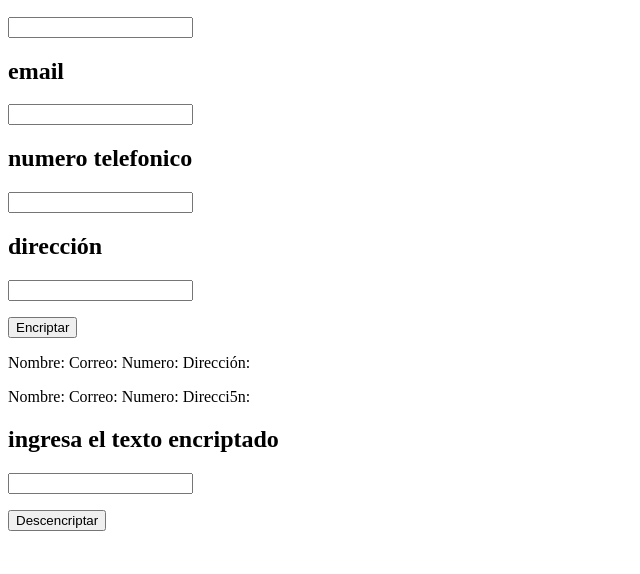
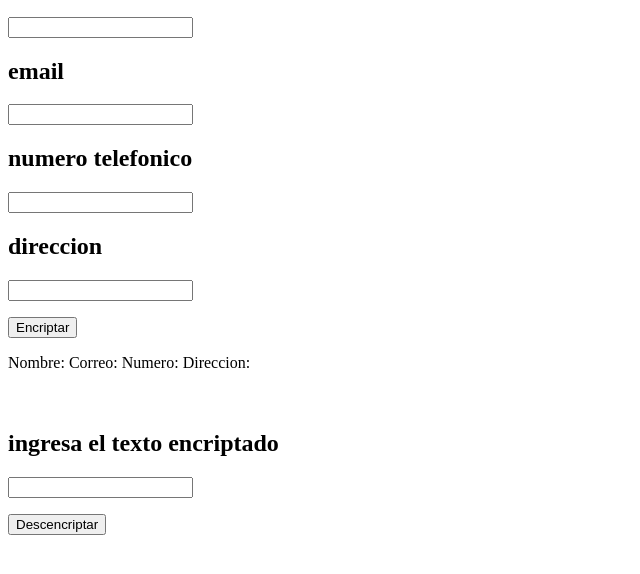
Before and after one commit to ValoDiaz/cipher-project, a website: page src/index.html in a window 1280 px wide. Both pictures are taken after a click on the button "Encriptar". Shown: the part 198-772 px from the top of the page, without its empty margins (0-640 px from the left). Drawn offline with Linux system fonts and the light colour scheme.

Commit message:
code and decode

```diff
--- a/src/index.html
+++ b/src/index.html
@@ -6,7 +6,7 @@
         <link rel="stylesheet" href="style.css" />
     </head>
     <body>
-        <div id="firstPart">
+        <div id="firstPart" class="container">
             <h2>ingresa el numero de espaciós a desplazar</h2>
             <input id="numADesplazar" type="number" >
             <h1>ingresa la información del cliente</h1>
@@ -16,19 +16,19 @@
             <input id="mail" type="text" >
             <h2>numero telefonico</h2>
             <input id="numTel" type="text">
-            <h2>dirección</h2>
+            <h2>direccion</h2>
             <input id="direction" type="text">
             <p></p>
-            <button id="encrip" type="button" onclick= "encriptar()" >Encriptar</button>
+            <button id="encript" type="button" onclick= "encriptar()" >Encriptar</button>
             <p id="result"></p>
             <p id= "muestraEncript"></p>
         </div>
-        <div id="secondPart">
+        <div id="secondPart" class="container">
             <h2>ingresa el texto encriptado</h2>
             <input id="textEncript" type="text">
             <p></p>
-            <button id="descencript" type="button" onclick = "descencriptar()" >Descencriptar</button>
-            <p id= "textDescencript" ></p>
+            <button id="Descencriptar" onclick= "decodificar()">Descencriptar</button>
+            <p id="textDescencript" ></p>
         </div>
         <script src="cipher.js"></script>
         <script src="index.js"></script>
--- a/src/index.js
+++ b/src/index.js
@@ -14,7 +14,7 @@ var textDescencript = document.getElementById("textDescencript");
 
 
 function encriptar () {
-    var resultCompleto = "Nombre: " + nameClient.value + " Correo: " + mail.value + " Numero: "  + numTel.value + " Dirección: " + direction.value;
+    var resultCompleto = "Nombre: " + nameClient.value + " Correo: " + mail.value + " Numero: "  + numTel.value + " Direccion: " + direction.value;
     result.innerText = resultCompleto;
     console.log(resultCompleto);
     let encriptado= "";
@@ -23,7 +23,8 @@ function encriptar () {
             console.log(resultCompleto.length);
             let asciiPosition = resultCompleto.charCodeAt(i);
             console.log(asciiPosition);
-            let converNum = (asciiPosition - 32 + numADesplazar.value) %95 + 32;
+            //let converNum= (asciiPosition - 65 + parseInt(numADesplazar.value)) %26 + 65
+            let converNum = (asciiPosition - 32 + parseInt(numADesplazar.value)) %95 + 32;
             console.log(converNum);
             encriptado += String.fromCharCode(converNum);
             console.log(encriptado);
@@ -31,16 +32,19 @@ function encriptar () {
         muestraEncript.innerText = encriptado;
         console.log(muestraEncript);
         return encriptado;
-};
-/*
-function descencriptar () {
-let descifrado = "";
-    for (let i = 0; i<(encriptado.length); i++){
-    let asciiPositionDos= encriptado.charCodeAt(i);
+}
+
+function decodificar () {
+    let descifrado = "";
+    for (let i = 0; i<(muestraEncript.innerText.length); i++){
+        console.log(muestraEncript.innerText.length);
+    let asciiPositionDos= muestraEncript.innerText.charCodeAt(i);
     console.log(asciiPositionDos);
-    let converCifrado = (asciiPositionDos - 32 - numADesplazar.value) %95 + 32;
+    let converCifrado = (asciiPositionDos - 32 - numADesplazar.value) %95 +32;
+    console.log(converCifrado);
     descifrado += String.fromCharCode(converCifrado);
-}
+    console.log(descifrado);
+    }
     textDescencript.innerText = descifrado;
     return descifrado;
-};*/
+}
--- a/src/style.css
+++ b/src/style.css
@@ -0,0 +1,4 @@
+.container{
+size: 4em;
+margin: center;
+}
```
